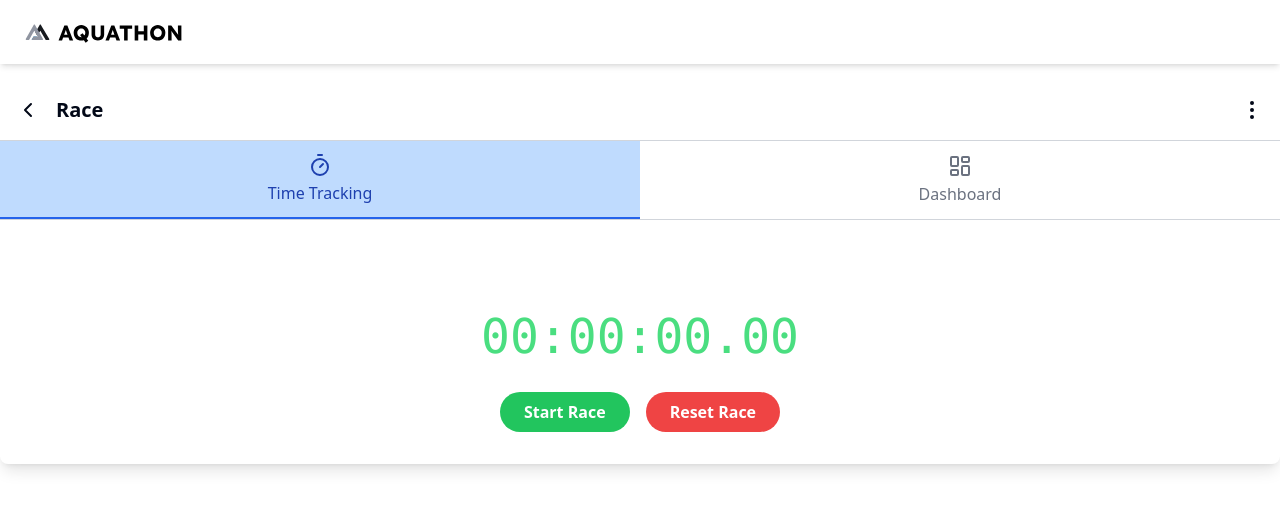
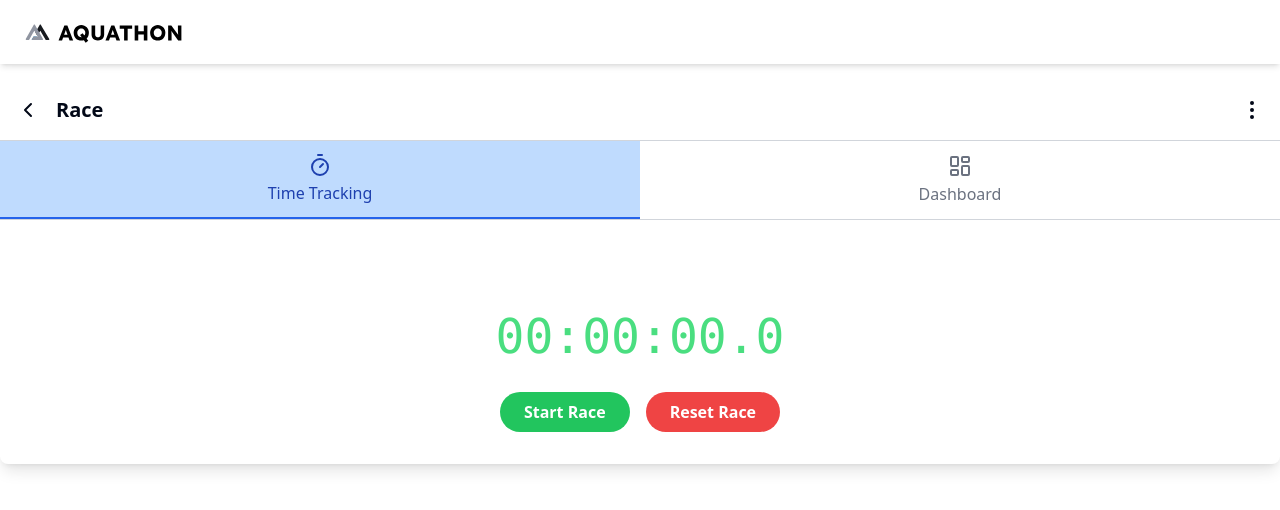
Before and after one commit to ronanpnc/AQUATHON-APP, a Next.js app in the folder aquathon_frontend/: page /races/1 in a window 1280 px wide. Shown: the top 510 px of the page. Built offline with nearby package versions, Linux system fonts and the light colour scheme; no server answers.

Commit message:
AA-48 edit timer

```diff
--- a/aquathon_frontend/src/components/clock/RaceTimer.tsx
+++ b/aquathon_frontend/src/components/clock/RaceTimer.tsx
@@ -9,26 +9,27 @@ export default function RaceTimer({time, startTimer, resetTimer}:IRaceTimer) {
   const [isRunning, setIsRunning] = useState(false);
 
   useEffect(() => {
-    setElapsedTime(0);
     let intervalId: number;
     if (time !== null) {
       intervalId = window.setInterval(() => {
-          setIsRunning(true)
           setElapsedTime(Date.now() - time.getTime());
-      }, 10);
-      return () => clearInterval(intervalId);
-    }
-    setIsRunning(false)
+      }, 100);
+        setIsRunning(true);
+    } else {
+        setIsRunning(false);
+        setElapsedTime(0);
+    };
     return () => clearInterval(intervalId);
   }, [time]);
 
+  useEffect(() => {
+  }, []);
+
   const startRace = () => {
-    setElapsedTime(0);
     startTimer();
   };
 
   const resetRace = () => {
-    setElapsedTime(0);
     resetTimer();
   };
 
@@ -39,7 +40,7 @@ export default function RaceTimer({time, startTimer, resetTimer}:IRaceTimer) {
     const seconds = Math.floor((milliseconds % 60000) / 1000);
     const ms = Math.floor((milliseconds % 1000) / 10);
 
-    return `${hours.toString().padStart(2, '0')}:${minutes.toString().padStart(2, '0')}:${seconds.toString().padStart(2, '0')}.${ms.toString().padStart(2, '0')}`;
+    return `${hours.toString().padStart(2, '0')}:${minutes.toString().padStart(2, '0')}:${seconds.toString().padStart(2, '0')}.${ms.toString().slice(0,1)}`;
   };
   return (
     <div className='p-8 rounded-lg shadow-lg text-center'>
```
